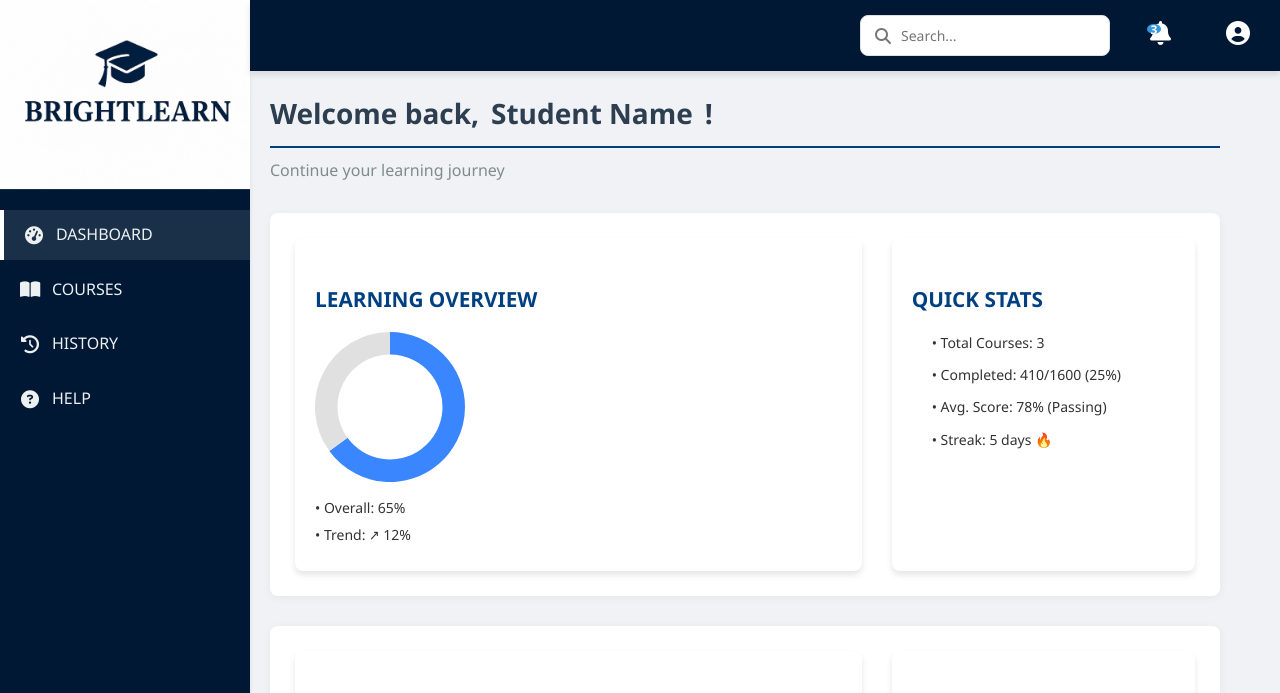
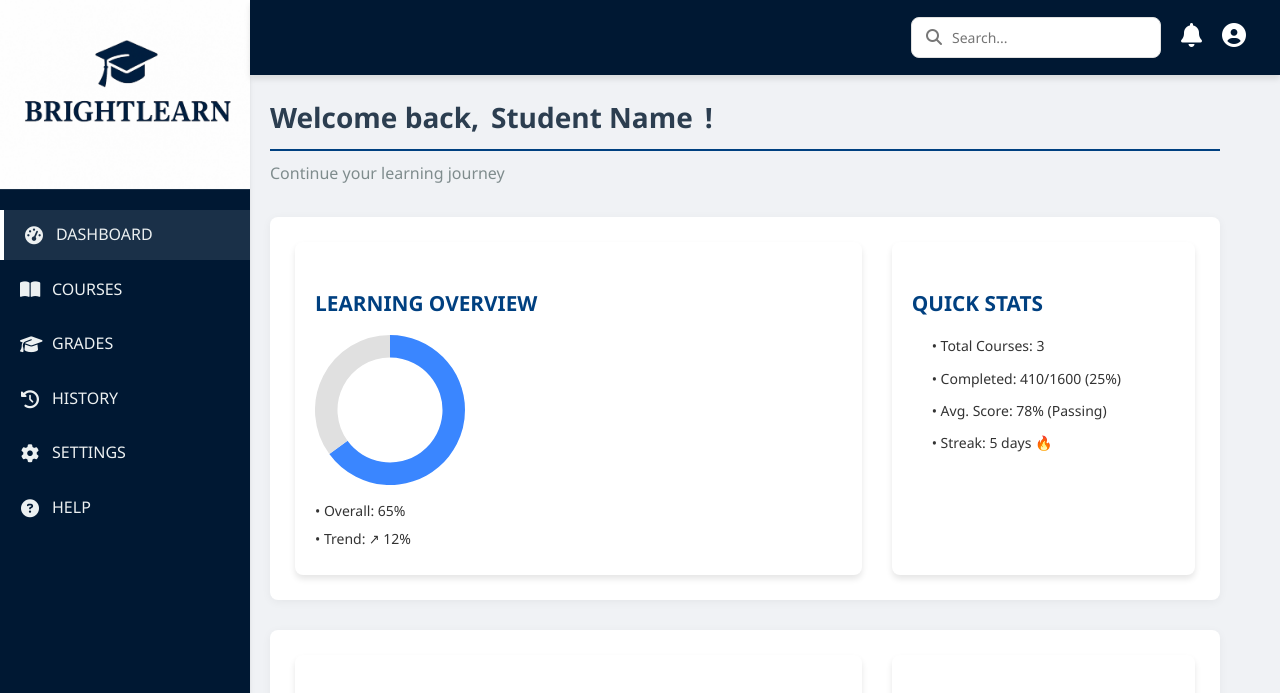
Before and after one commit to Rwema01/BRIGHTLEARN, a plain HTML site: page Fronted/index.html in a window 1280 px wide. Shown: the top 693 px of the page. Drawn offline with nearby package versions, Linux system fonts and the light colour scheme.

Commit message:
Update index.html

```diff
--- a/Fronted/index.html
+++ b/Fronted/index.html
@@ -13,7 +13,7 @@
         <nav class="left-nav">
             <div class="nav-header">
                 <div class="logo-container">
-                    <img src="BRIGHTLEARN.jpg" alt="BRIGHTLEARN" class="logo">
+                    <img src="BRIGHTLEARN.jpg" alt="BRIGHTLEARN" class="logo" onerror="this.src='fallback-logo.png'">
                 </div>
             </div>
 
@@ -31,9 +31,21 @@
                     </a>
                 </li>
                 <li>
+                    <a href="grades.html">
+                        <i class="fas fa-graduation-cap"></i>
+                        <span>GRADES</span>
+                    </a>
+                </li>
+                <li>
                     <a href="history.html">
                         <i class="fas fa-history"></i>
                         <span>HISTORY</span>
+                    </a>
+                </li>
+                <li>
+                    <a href="settings.html">
+                        <i class="fas fa-cog"></i>
+                        <span>SETTINGS</span>
                     </a>
                 </li>
                 <li>
@@ -58,26 +70,20 @@
             <!-- Top Bar -->
             <header class="top-bar">
                 <div class="top-icons">
-        <!-- Search -->
                     <div class="search-container">
                         <input type="text" placeholder="Search..." class="search-input">
                         <i class="fas fa-search search-icon"></i>
                     </div>
 
-        <!-- Notification Icon (links to notification.html) -->
-                 <div class="notification-dropdown">
-                    <a href="notifications.html">
+                    <!-- Simple Notification Link -->
+                    <a href="notifications.html" class="notification-link">
                         <i class="fas fa-bell notification-icon"></i>
                     </a>
-                    <span class="notification-badge">3</span>
-                 </div>
 
-        <!-- Profile Icon (links to profile.html) -->
-                 <div class="profile-dropdown">
-                    <a href="profile.html">
+                    <!-- Simple Profile Link -->
+                    <a href="profile.html" class="profile-link">
                         <i class="fas fa-user-circle profile-icon"></i>
                     </a>
-                 </div>
                 </div>
             </header>
 
```
Lines whose indentation alone changed are shown as unchanged.
